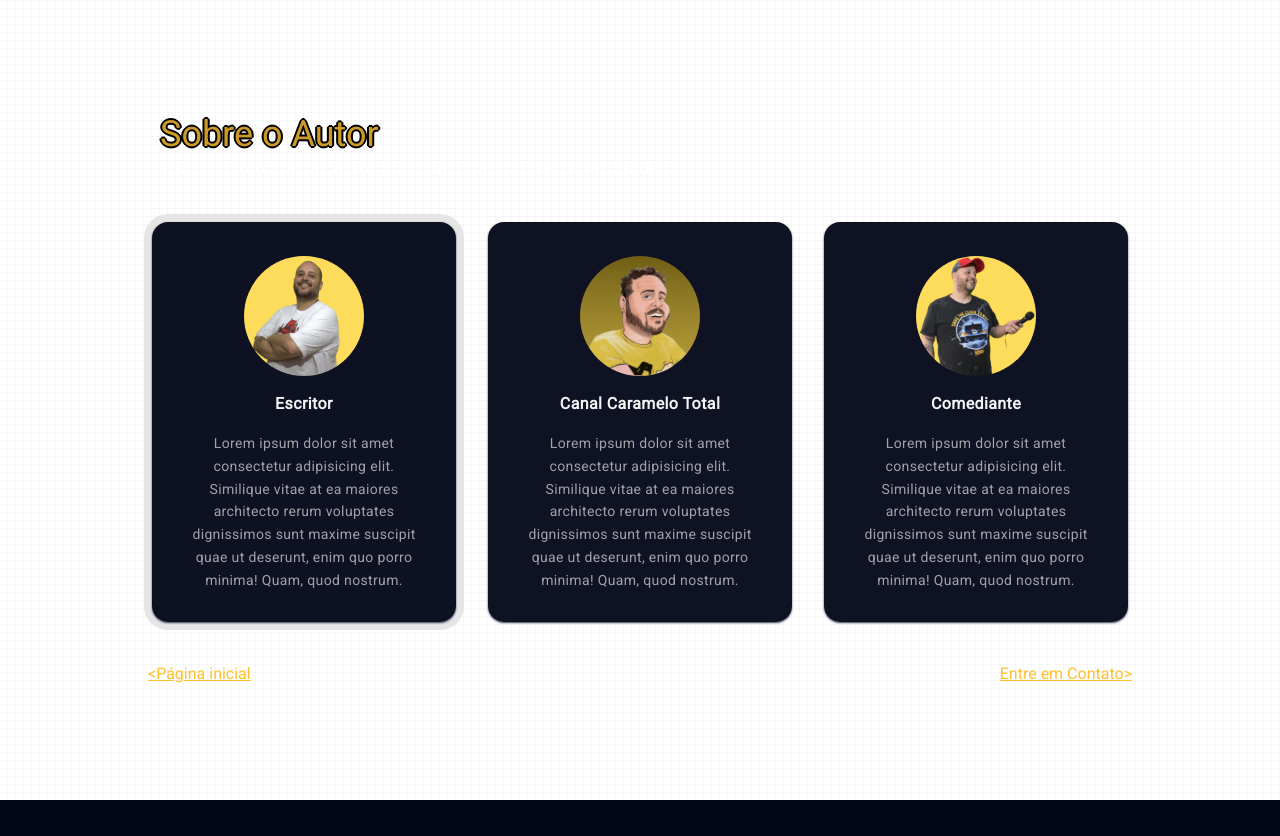
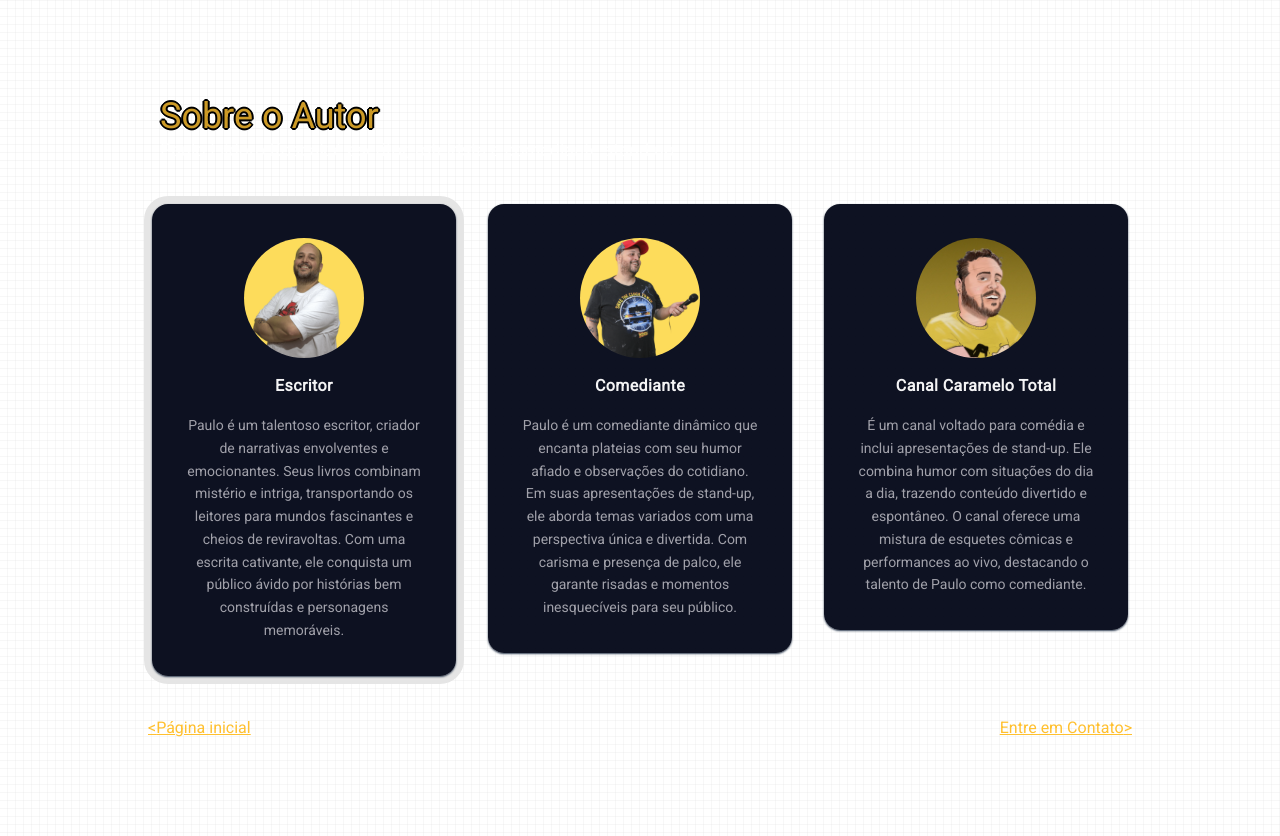
Before and after one commit to PatryckSilva/koscak-website, a Next.js app: page /about in a window 1280 px wide. Before the commit the page ends 800 px from the top, so only its background shows below. Built offline with nearby package versions, Linux system fonts and the light colour scheme.

Commit message:
fix: ajustando carousel e textos da page sobre

```diff
--- a/src/components/UI/CardsAbout/index.tsx
+++ b/src/components/UI/CardsAbout/index.tsx
@@ -23,7 +23,7 @@
   return (
     <div
       className={cn(
-        "grid grid-cols-1 place-content-center gap-4 py-8 md:grid-cols-2 lg:grid-cols-3",
+        "grid grid-cols-1 place-content-center gap-4 py-8 lg:grid-cols-3",
         className,
       )}
     >
@@ -32,7 +32,7 @@
           href={item?.link}
           target="_blank"
           key={item?.link}
-          className="group relative block h-full w-full max-w-[320px] p-2"
+          className="group relative block h-max w-full max-w-[320px] p-2"
           onMouseEnter={() => setHoveredIndex(idx)}
           // onMouseLeave={() => setHoveredIndex(0)}
         >
@@ -82,7 +82,7 @@
   return (
     <div
       className={cn(
-        "relative z-20 h-[400px] w-full overflow-hidden rounded-2xl border-2 border-transparent bg-slate-950/95 p-4 shadow-sm shadow-slate-700 group-hover:border-slate-700 ",
+        "relative z-20 w-full overflow-hidden rounded-2xl border-2 border-transparent bg-slate-950/95 p-4 shadow-sm shadow-slate-700 group-hover:border-slate-700 ",
         className,
       )}
     >
@@ -113,12 +113,7 @@
   children: React.ReactNode;
 }) => {
   return (
-    <span
-      className={cn(
-        "text-sm leading-relaxed tracking-wide text-zinc-400",
-        className,
-      )}
-    >
+    <span className={cn("text-sm leading-relaxed text-zinc-400", className)}>
       {children}
     </span>
   );
--- a/src/components/layout/About/CardsFrame/index.tsx
+++ b/src/components/layout/About/CardsFrame/index.tsx
@@ -11,22 +11,22 @@
   {
     title: "Escritor",
     description:
-      "Lorem ipsum dolor sit amet consectetur adipisicing elit. Similique vitae at ea maiores architecto rerum voluptates dignissimos sunt maxime suscipit quae ut deserunt, enim quo porro minima! Quam, quod nostrum.",
+      "Paulo é um talentoso escritor, criador de narrativas envolventes e emocionantes. Seus livros combinam mistério e intriga, transportando os leitores para mundos fascinantes e cheios de reviravoltas. Com uma escrita cativante, ele conquista um público ávido por histórias bem construídas e personagens memoráveis.",
     link: "https://www.youtube.com/koscakera",
     picture: "/images/about/escritor.webp",
   },
   {
+    title: "Comediante",
+    description:
+      "Paulo é um comediante dinâmico que encanta plateias com seu humor afiado e observações do cotidiano. Em suas apresentações de stand-up, ele aborda temas variados com uma perspectiva única e divertida. Com carisma e presença de palco, ele garante risadas e momentos inesquecíveis para seu público.",
+    link: "https://www.instagram.com/koscakera",
+    picture: "/images/about/comediante.webp",
+  },
+  {
     title: "Canal Caramelo Total",
     description:
-      "Lorem ipsum dolor sit amet consectetur adipisicing elit. Similique vitae at ea maiores architecto rerum voluptates dignissimos sunt maxime suscipit quae ut deserunt, enim quo porro minima! Quam, quod nostrum.",
+      "É um canal voltado para comédia e inclui apresentações de stand-up. Ele combina humor com situações do dia a dia, trazendo conteúdo divertido e espontâneo. O canal oferece uma mistura de esquetes cômicas e performances ao vivo, destacando o talento de Paulo como comediante.",
     link: "https://www.youtube.com/caramelototal",
     picture: "/images/about/caramelo_total.webp",
   },
-  {
-    title: "Comediante",
-    description:
-      "Lorem ipsum dolor sit amet consectetur adipisicing elit. Similique vitae at ea maiores architecto rerum voluptates dignissimos sunt maxime suscipit quae ut deserunt, enim quo porro minima! Quam, quod nostrum.",
-    link: "https://www.instagram.com/koscakera",
-    picture: "/images/about/comediante.webp",
-  },
 ];
--- a/src/components/layout/Home/TestimonialsFrame/CarouselTestimonials.tsx
+++ b/src/components/layout/Home/TestimonialsFrame/CarouselTestimonials.tsx
@@ -19,7 +19,7 @@
           <div className="embla__container">
             {duplicatingData.map(item => (
               <div
-                className={`embla__slide flex-[0_0_90%] xs:flex-[0_0_83%]  md:!flex-[0_0_50%] lg:!flex-[0_0_40%] 2xl:!flex-[0_0_32%]`}
+                className={`embla__slide flex flex-[0_0_90%] justify-center xs:flex-[0_0_83%] md:!flex-[0_0_50%] lg:!flex-[0_0_40%] 2xl:!flex-[0_0_32%]`}
                 key={item.id}
               >
                 <CarouselCard item={item} />
--- a/src/styles/embla-carousel.css
+++ b/src/styles/embla-carousel.css
@@ -35,3 +35,38 @@
   gap: 0.6rem;
   align-items: center;
 }
+
+.shadow_over_testimonials {
+  @apply relative !flex h-[400px] w-full max-w-[1200px] items-center justify-center gap-5 overflow-hidden;
+}
+
+.shadow_over_testimonials:before,
+.shadow_over_testimonials:after {
+  @apply absolute top-0 h-full w-[100px] md:w-[250px];
+  content: "";
+  z-index: 2;
+}
+
+.shadow_over_testimonials:before {
+  left: -10px;
+  background: linear-gradient(to left, transparent, #020617);
+}
+
+@media (max-width: 768px) {
+  .shadow_over_testimonials:before {
+    left: -60px;
+    background: linear-gradient(to left, transparent, #020617);
+  }
+}
+
+.shadow_over_testimonials:after {
+  right: 0;
+  background: linear-gradient(to right, transparent, #020617);
+}
+
+@media (max-width: 768px) {
+  .shadow_over_testimonials:after {
+    right: -60px;
+    background: linear-gradient(to right, transparent, #020617);
+  }
+}
--- a/src/styles/globals.css
+++ b/src/styles/globals.css
@@ -87,41 +87,6 @@
   @apply rounded-md border-2 border-main_yellow-400 bg-slate-950 px-3 py-2 text-main_yellow-400 transition-all hover:!bg-main_yellow-300/10 active:scale-90 active:bg-main_yellow-400/80 active:text-white md:px-4;
 }
 
-.shadow_over_testimonials {
-  @apply relative !flex h-[400px] w-full max-w-[1200px] items-center justify-center gap-5 overflow-hidden;
-}
-
-.shadow_over_testimonials:before,
-.shadow_over_testimonials:after {
-  @apply absolute top-0 h-full w-[100px] md:w-[250px];
-  content: "";
-  z-index: 2;
-}
-
-.shadow_over_testimonials:before {
-  left: 0;
-  background: linear-gradient(to left, transparent, #020617);
-}
-
-@media (max-width: 768px) {
-  .shadow_over_testimonials:before {
-    left: -60px;
-    background: linear-gradient(to left, transparent, #020617);
-  }
-}
-
-.shadow_over_testimonials:after {
-  right: 0;
-  background: linear-gradient(to right, transparent, #020617);
-}
-
-@media (max-width: 768px) {
-  .shadow_over_testimonials:after {
-    right: -60px;
-    background: linear-gradient(to right, transparent, #020617);
-  }
-}
-
 .button_clickme {
   outline: none;
   cursor: pointer;
```
